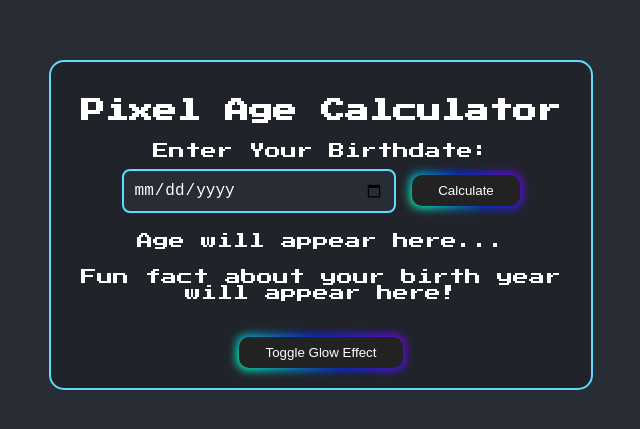
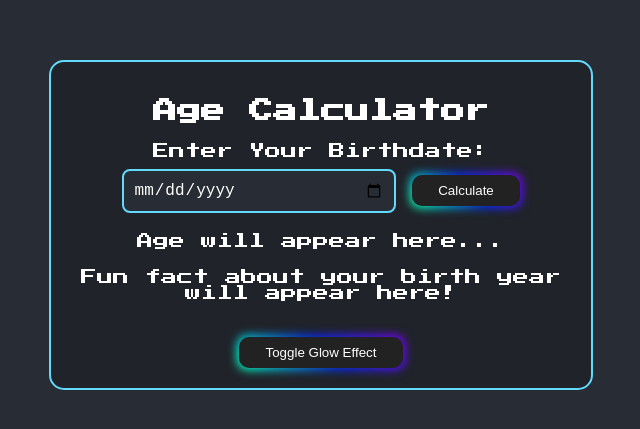
Before and after one commit to ajit620/CodeAlpha, a plain HTML site: page Task-1/index.html in a window 1280 px wide. Shown: the part 175-604 px from the top of the page, without its empty margins (319-959 px from the left). Drawn offline with nearby package versions, Linux system fonts and the light colour scheme.

Commit message:
changes made

```diff
--- a/Task-1/index.html
+++ b/Task-1/index.html
@@ -4,7 +4,7 @@
 <head>
     <meta charset="UTF-8">
     <meta name="viewport" content="width=device-width, initial-scale=1.0">
-    <title>Pixel Age Calculator</title>
+    <title>Age Calculator</title>
     <link href="https://fonts.googleapis.com/css2?family=Press+Start+2P&display=swap" rel="stylesheet">
     <script src="https://cdnjs.cloudflare.com/ajax/libs/html2canvas/1.4.1/html2canvas.min.js"></script>
     <link rel="stylesheet" href="styles.css">
@@ -12,7 +12,7 @@
 
 <body>
     <div class="calculator-container">
-        <h1>Pixel Age Calculator</h1>
+        <h1>Age Calculator</h1>
         <div class="input-container">
             <label for="birthdate">Enter Your Birthdate:</label>
             <input type="date" id="birthdate">
@@ -25,7 +25,7 @@
             <p>Fun fact about your birth year will appear here!</p>
         </div>
     </div>
-<script src="script.js"></script>
+    <script src="script.js"></script>
 </body>
 
 </html>
```
